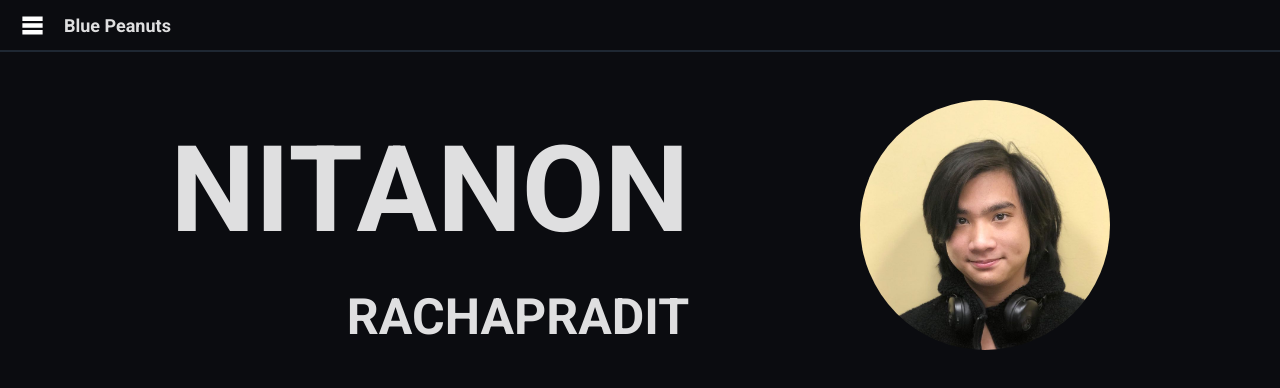
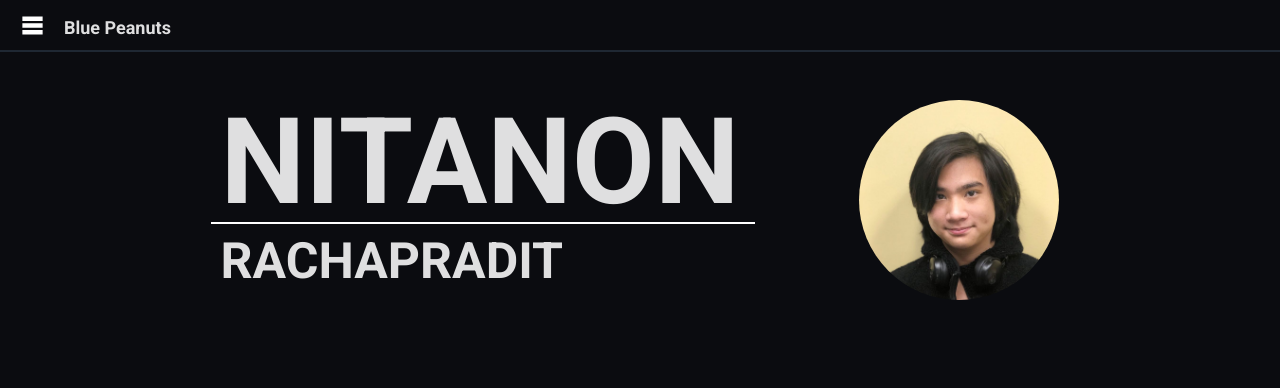
Before and after one commit to Blue-Peanuts/portfolio, a React (Vite) app: page / in a window 1280 px wide. Shown: the top 388 px of the page. Built offline with nearby package versions, Linux system fonts and the light colour scheme.

Commit message:
Realign topbar text

```diff
--- a/src/App.jsx
+++ b/src/App.jsx
@@ -50,36 +50,43 @@ function App() {
                     height: '100vh',
                     backgroundColor: 'background.main',
                     display: 'flex',
-                    alignItems: 'center',
                     flexDirection: 'column',
                 }}>
                     <Box sx={{
-
                             marginTop: '50px',
                             display: 'flex',
                             flexdirection: 'row',
-                            justifyContent: 'space-evenly',
+                            justifyContent: 'center',
+                            alignItems: 'center',
                             width: '100%',
                     }}>
                         <Box sx={{
                             display: 'flex',
                             flexDirection: 'column',
-                            alignContent:'right',
                             justifyContent: 'right',
+                            marginTop: '-30px',
                         }}>
                             <Box sx={{
                                 fontSize: '120px',
-                                textAlign: 'right',
+                                textAlign: 'left',
                             }}>NITANON</Box>
                             <Box sx={{
+                                width: '105%',
+                                marginLeft: '-10px',
+                                backgroundColor: 'primary.main',
+                                height: '2px',
+                                marginTop: '-30px',
+                            }}/>
+                            <Box sx={{
                                 fontSize: '50px',
-                                textAlign: 'right',
+                                textAlign: 'left',
                             }}>RACHAPRADIT</Box>
 
                         </Box>
                         <Avatar sx={{
-                            width: '250px',
-                            height: '250px',
+                            width: '200px',
+                            height: '200px',
+                            marginLeft: '120px',
                         }}
                         alt="Nitanon Rachapradit" src="./src/assets/profile.jpg" />
                     </Box>
--- a/src/components/Topbar.jsx
+++ b/src/components/Topbar.jsx
@@ -24,7 +24,9 @@ function Topbar({toggleSlider}) {
         >
             <TableRowsIcon />
         </Button>
-        <span>
+        <span style={{
+            marginTop: '4px',
+        }}>
             Blue Peanuts
         </span>
     </Box>
```
